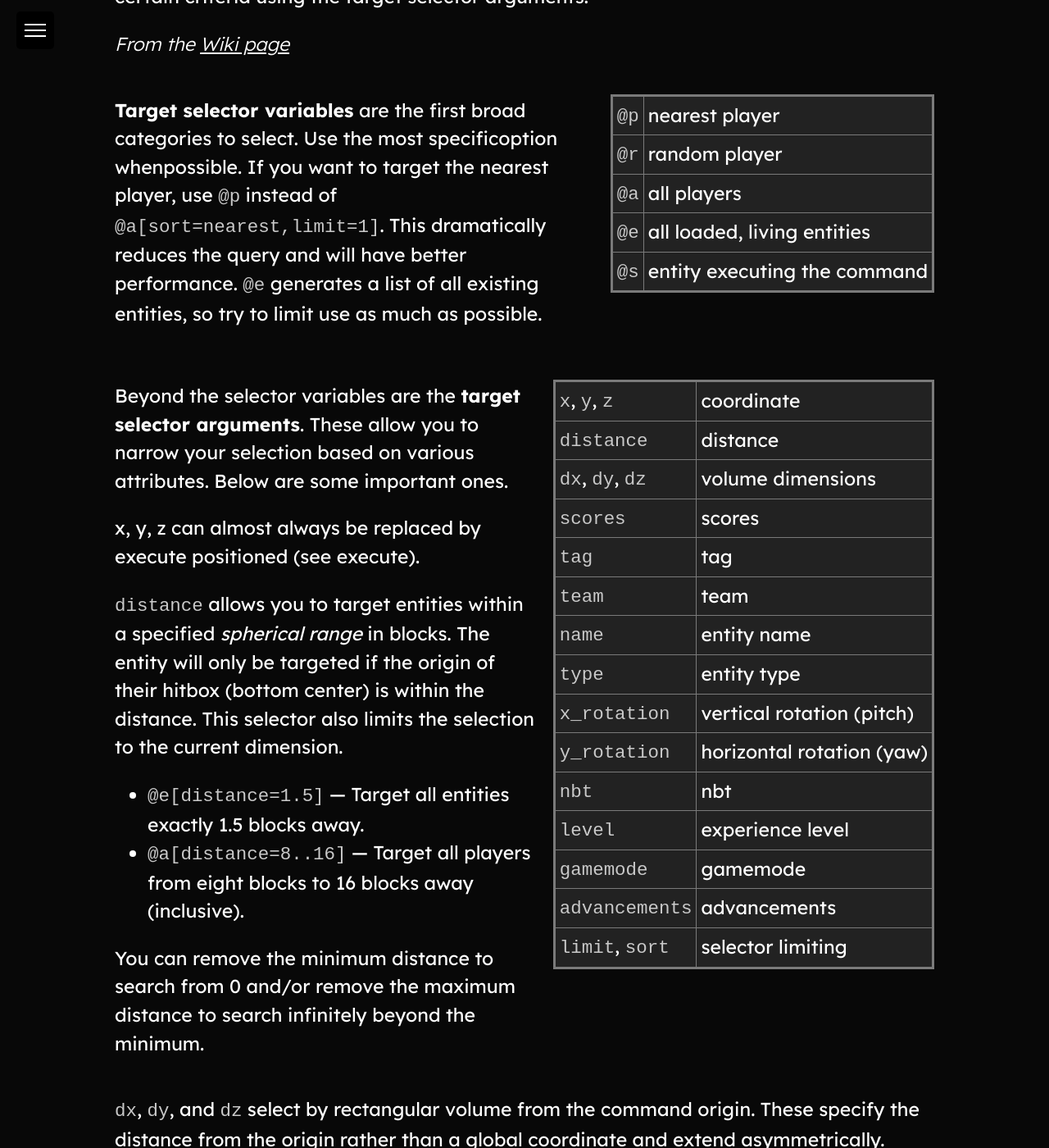
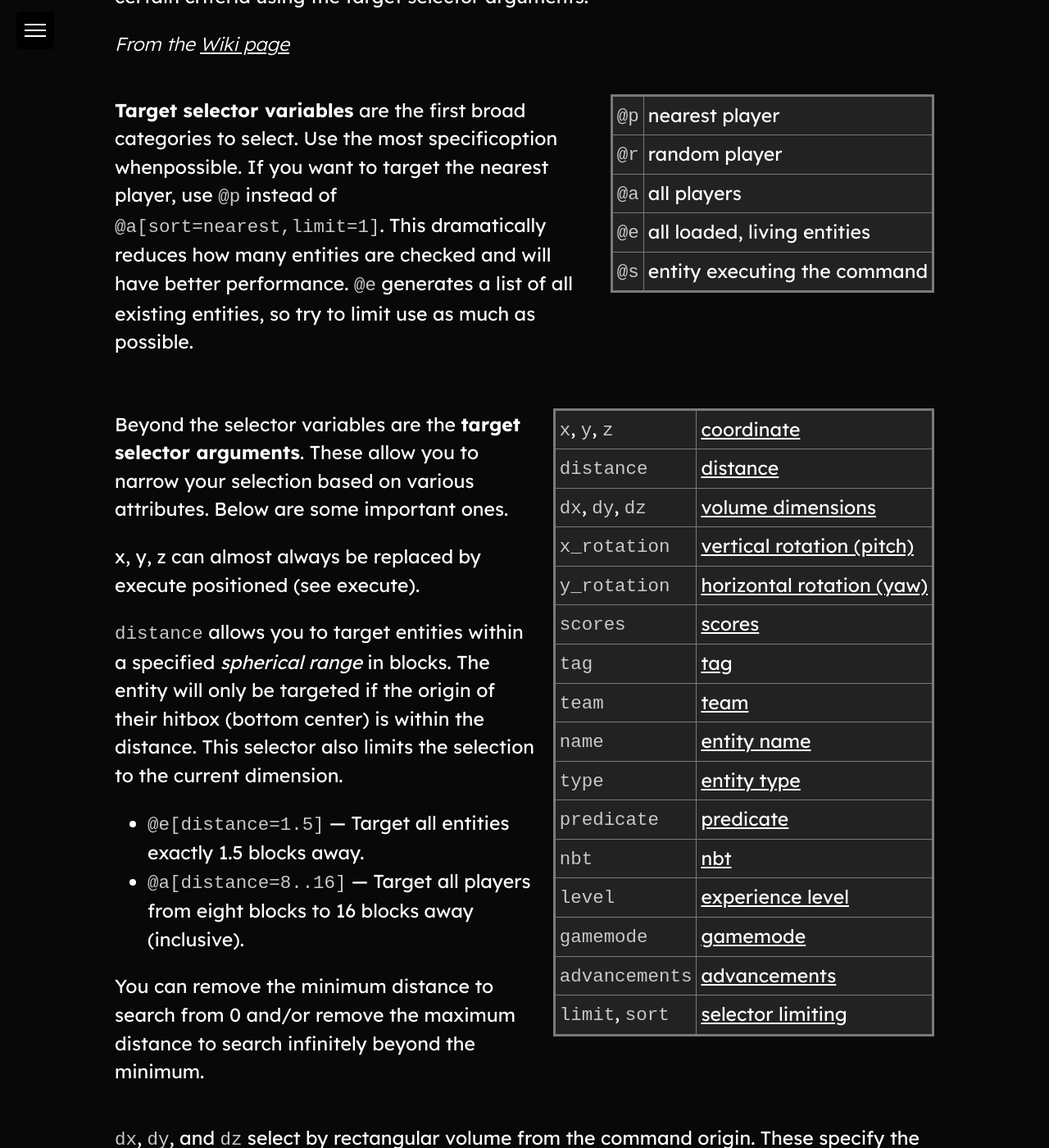
Before and after one commit to WOFTNW/Admin-Handbook, a Jekyll site: the page built from 1.md, in a window 1280 px wide and 1400 px high, scrolled down 5082 px. Shown: the whole window at 82% size. Built offline with Jekyll 4.4.1, drawn with Linux system fonts in a browser that asks for light colours.

Commit message:
Update 1.md

```diff
--- a/1.md
+++ b/1.md
@@ -109,7 +109,7 @@ Target selectors are used in commands to select players and entities arbitrarily
 
 {% include split.html contentleft="
 
-**Target selector variables** are the first broad categories to select. Use the most specificoption whenpossible. If you want to target the nearest player, use `@p` instead of `@a[sort=nearest,limit=1]`. This dramatically reduces the query and will have better performance. `@e` generates a list of all existing entities, so try to limit use as much as possible.
+**Target selector variables** are the first broad categories to select. Use the most specificoption whenpossible. If you want to target the nearest player, use `@p` instead of `@a[sort=nearest,limit=1]`. This dramatically reduces how many entities are checked and will have better performance. `@e` generates a list of all existing entities, so try to limit use as much as possible.
 
 " contentright="
 
@@ -138,27 +138,28 @@ You can remove the minimum distance to search from 0 and/or remove the maximum d
 
 " contentright="
 
-| `x`, `y`, `z` | coordinate |
-| `distance` | distance |
-| `dx`, `dy`, `dz` | volume dimensions |
-| `scores` | scores |
-| `tag` | tag |
-| `team` | team |
-| `name` | entity name |
-| `type` | entity type |
-| `x_rotation` | vertical rotation (pitch) |
-| `y_rotation` | horizontal rotation (yaw) |
-| `nbt` | nbt |
-| `level` | experience level |
-| `gamemode` | gamemode |
-| `advancements` | advancements |
-| `limit`, `sort` | selector limiting |
+| `x`, `y`, `z` | [coordinate](https://minecraft.wiki/w/Target_selectors#Selecting_targets_by_coordinate) |
+| `distance` | [distance](https://minecraft.wiki/w/Target_selectors#Selecting_targets_by_distance) |
+| `dx`, `dy`, `dz` | [volume dimensions](https://minecraft.wiki/w/Target_selectors#Selecting_targets_by_volume) |
+| `x_rotation` | [vertical rotation (pitch)](https://minecraft.wiki/w/Target_selectors#Selecting_targets_by_vertical_rotation) |
+| `y_rotation` | [horizontal rotation (yaw)](https://minecraft.wiki/w/Target_selectors#Selecting_targets_by_horizontal_rotation) |
+| `scores` | [scores](https://minecraft.wiki/w/Target_selectors#Selecting_targets_by_scores) |
+| `tag` | [tag](https://minecraft.wiki/w/Target_selectors#Selecting_targets_by_tag) |
+| `team` | [team](https://minecraft.wiki/w/Target_selectors#Selecting_targets_by_team) |
+| `name` | [entity name](https://minecraft.wiki/w/Target_selectors#Selecting_targets_by_name) |
+| `type` | [entity type](https://minecraft.wiki/w/Target_selectors#Selecting_targets_by_type) |
+| `predicate` | [predicate](https://minecraft.wiki/w/Target_selectors#Selecting_targets_by_predicate) |
+| `nbt` | [nbt](https://minecraft.wiki/w/Target_selectors#Selecting_targets_by_nbt) |
+| `level` | [experience level](https://minecraft.wiki/w/Target_selectors#Selecting_targets_by_experience_level) |
+| `gamemode` | [gamemode](https://minecraft.wiki/w/Target_selectors#Selecting_targets_by_game_mode) |
+| `advancements` | [advancements](https://minecraft.wiki/w/Target_selectors#Selecting_targets_by_advancements) |
+| `limit`, `sort` | [selector limiting](https://minecraft.wiki/w/Target_selectors#Selecting_targets_with_a_limit) |
 
 " %}
 
 `dx`, `dy`, and `dz` select by rectangular volume from the command origin. These specify the distance from the origin rather than a global coordinate and extend asymmetrically. Unlike distance, volume selection targets entities if any part of their hitbox is inside the selection.
 
-`scores`selects by matching scoreboard objectives. Targeted entities must have all specified scores on all specified objectives. You also can specify an integer range (inclusive) similar to the `distance` selector.
+`scores` selects by matching scoreboard objectives. Targeted entities must have all specified scores on all specified objectives. You also can specify an integer range (inclusive) similar to the `distance` selector.
 
 Here is the syntax:
 
```
